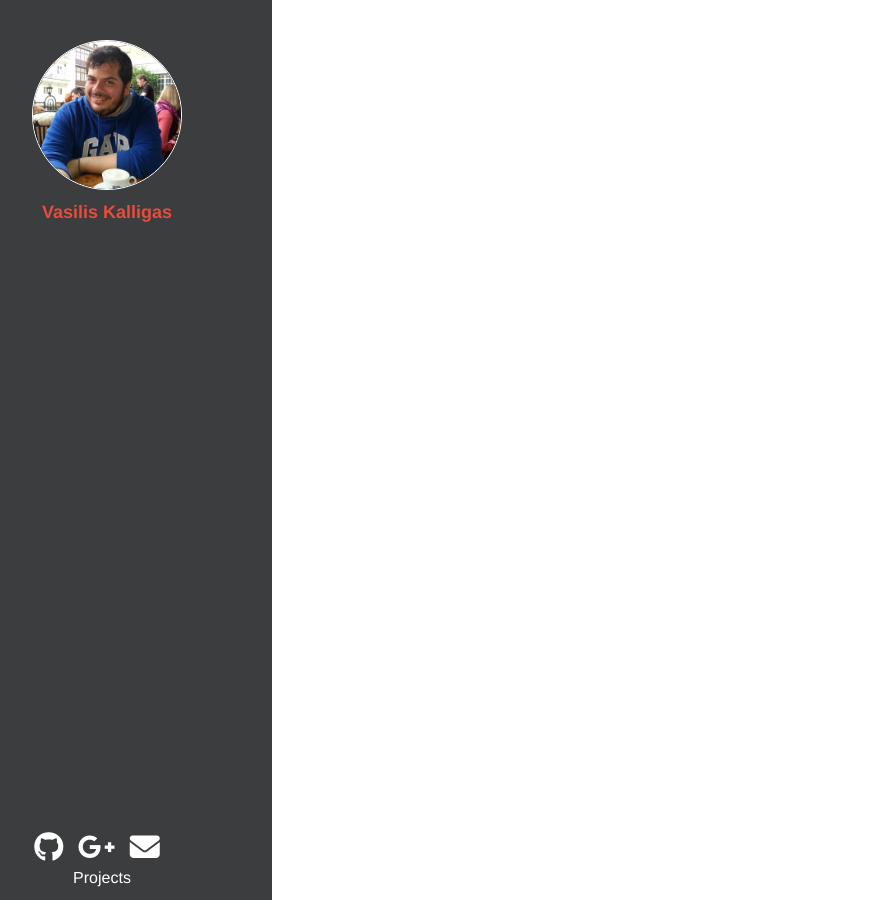
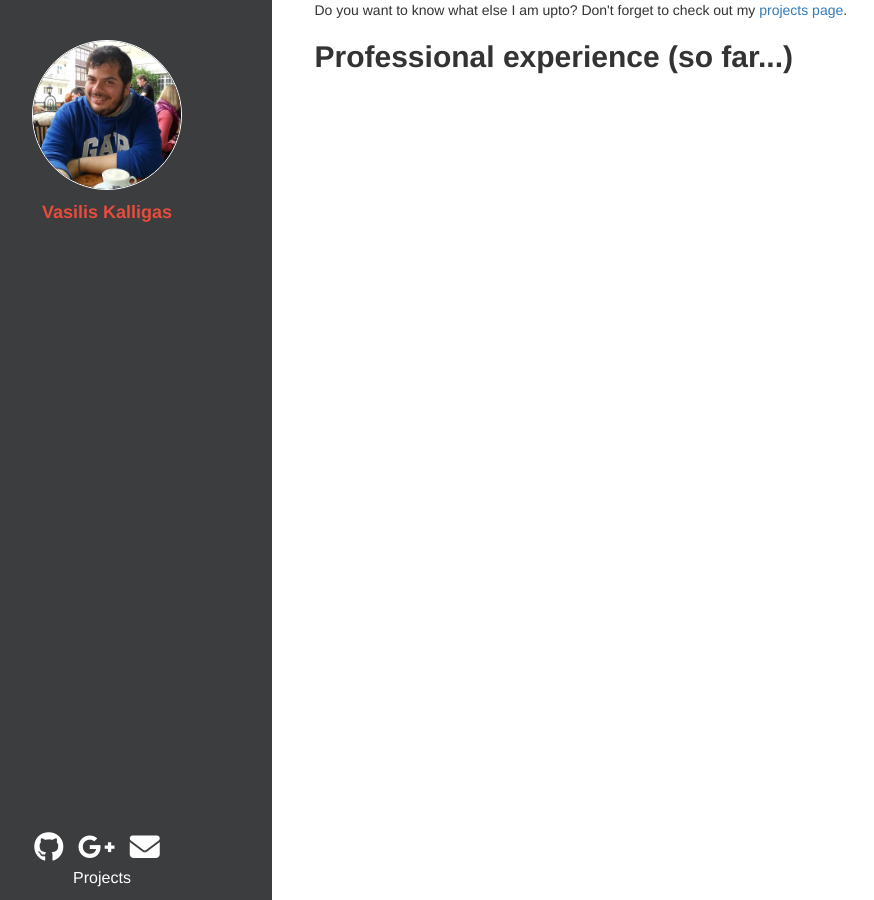
Before and after one commit to arcanoid/arcanoid.github.io, a Jekyll site: the page built from index.html, in a window 1280 px wide. Shown: the whole page, without its empty margins (48-922 px from the left). Built offline with Jekyll 4.4.1, drawn with Linux system fonts in a browser that asks for light colours; nearby versions of some CDN libraries.

Commit message:
Updating home page a bit

```diff
--- a/index.html
+++ b/index.html
@@ -2,3 +2,15 @@
 layout: default
 title: Vasilis Kalligas, Software Engineer
 ---
+
+<div class="row">
+  <div class="col-xs-12">
+    Do you want to know what else I am upto? Don't forget to check out my <a href="{{site.baseurl}}/projects">projects page</a>.
+  </div>
+</div>
+
+<div class="row">
+    <div class="col-xs-12">
+        <div class="blog-header"><h2>Professional experience (so far...)</h2></div>
+    </div>
+</div>
```
